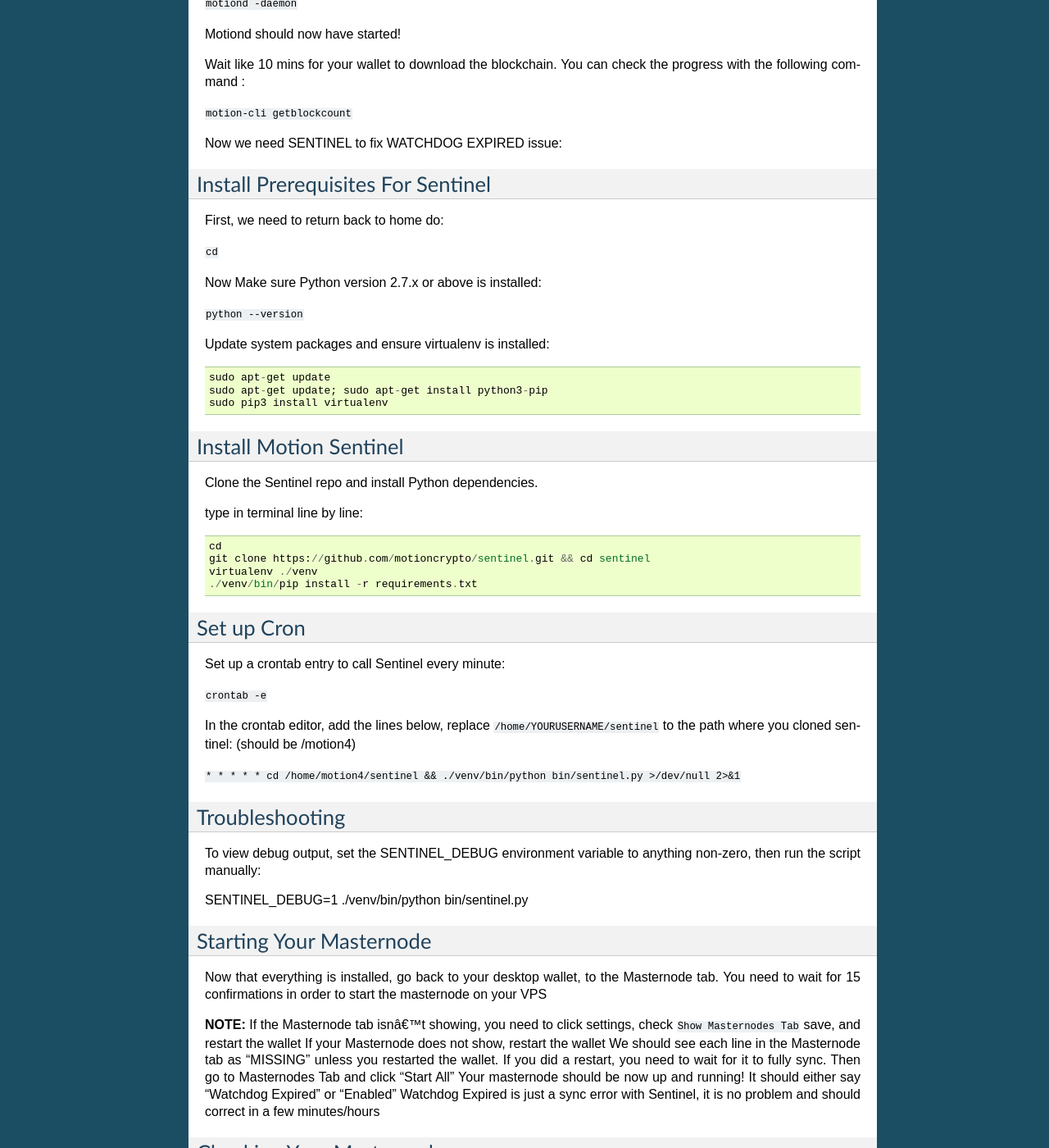
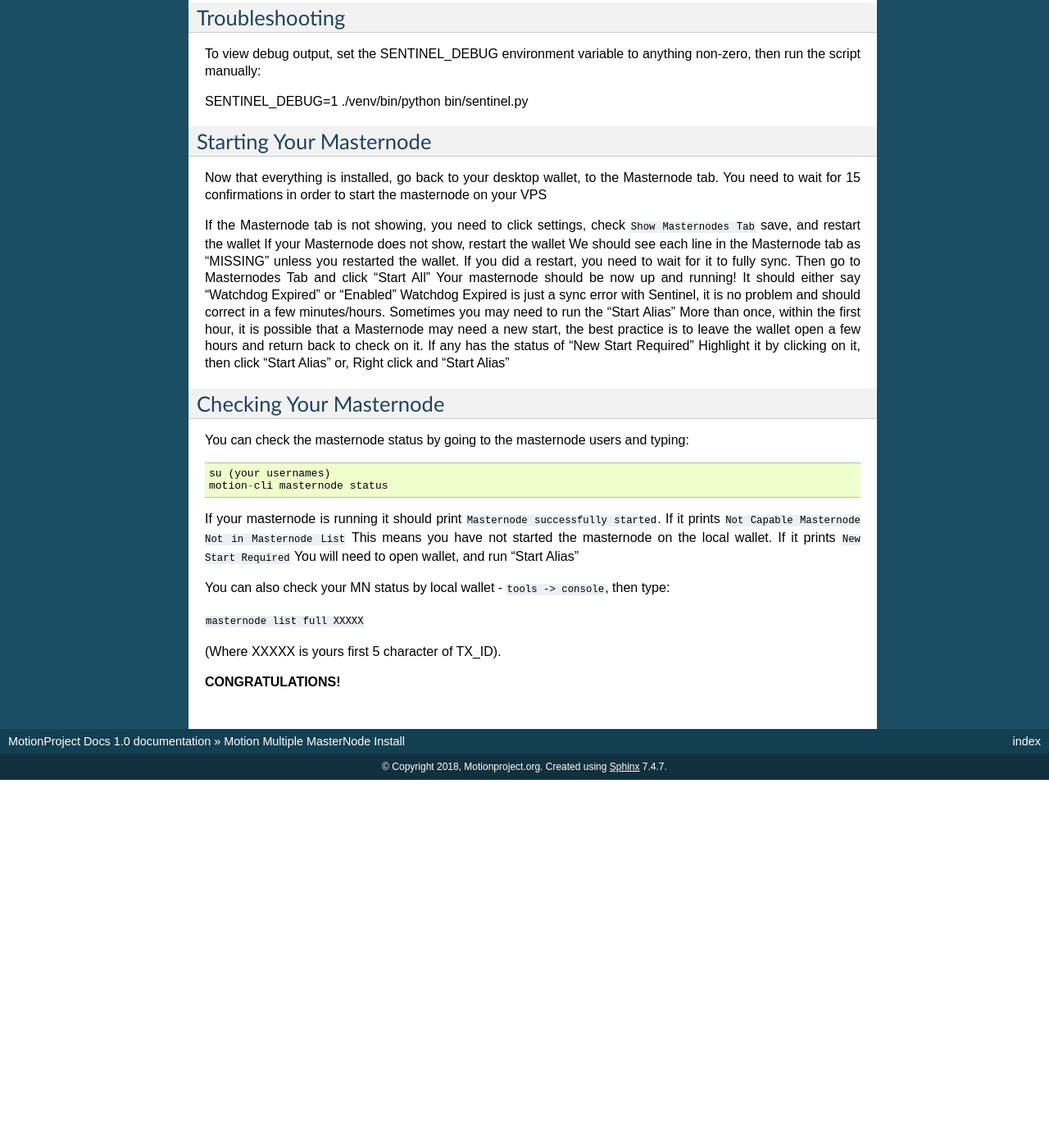
Before and after one commit to motioncrypto/motion-docs, a Sphinx documentation site: the page built from docs/Install_Multiple_Masternodes_on_VPS.md, in a window 1280 px wide and 1400 px high, scrolled down 11309 px. Shown: the whole window at 82% size. Built offline with Sphinx 7.4.7, drawn with Linux system fonts in a browser that asks for light colours; pages that are not in the unit, such as notebooks, are missing from menus; after the commit the page ends 12260 px from its top, so only the background shows below that; some of the changed text lies outside the part shown.

Commit message:
Update Install_Multiple_Masternodes_on_VPS.md

````diff
--- a/docs/Install_Multiple_Masternodes_on_VPS.md
+++ b/docs/Install_Multiple_Masternodes_on_VPS.md
@@ -147,7 +147,7 @@
 If your VPS is 1 GB or less of RAM, We need to make swap memory by using these commands line by line:
 
 ```
-cd /
+cd
 sudo dd if=/dev/zero of=swapfile bs=1M count=3000
 sudo mkswap swapfile
 sudo swapon swapfile
@@ -200,7 +203,7 @@
 sudo mv motiond /usr/bin/motiond
 ```
 
-Now we need to login to each user and setup the Masternodes. Do:
+Now we need to login to each user and setup the Masternodes (depending on how many you make). Do:
 
 `su motion1`
 
@@ -212,15 +215,13 @@
 
 `mkdir .motioncore`
 
-`mkdir motion`
-
 Now, let's get your motion.conf ready with:
 
 `cd .motioncore`
 
 `nano motion.conf`
 
-Copy and paste this configuration template:
+Copy and paste this configuration template, add in your own variables:
 
 ```
 rpcuser=<make a user>
@@ -254,7 +255,7 @@
 
 Motiond should now have started!
 
-Wait like 10 mins for your wallet to download the blockchain. You can check the progress with the following command :
+It will take about 10 mins for your wallet to download the blockchain. You can check the progress with the following command :
 
 `motion-cli getblockcount`
 
@@ -322,15 +324,13 @@
 
 `mkdir .motioncore`
 
-`mkdir motion`
-
 Now, let's get your motion.conf ready with:
 
 `cd .motioncore`
 
 `nano motion.conf`
 
-Copy and paste this configuration template:
+Copy and paste this configuration template, add your variables:
 
 ```
 rpcuser=<make a user>
@@ -364,28 +364,11 @@
 
 Motiond should now have started!
 
-Wait like 10 mins for your wallet to download the blockchain. You can check the progress with the following command :
+It will take about 10 mins for your wallet to download the blockchain. You can check the progress with the following command :
 
 `motion-cli getblockcount`
 
 Now we need SENTINEL to fix WATCHDOG EXPIRED issue:
-
-### Install Prerequisites For Sentinel
-First, we need to return back to home do:
-
-`cd`
-
-Now Make sure Python version 2.7.x or above is installed:
-
-`python --version`
-
-Update system packages and ensure virtualenv is installed:
-
-```
-sudo apt-get update
-sudo apt-get update; sudo apt-get install python3-pip
-sudo pip3 install virtualenv
-```
 
 ### Install Motion Sentinel
 Clone the Sentinel repo and install Python dependencies.
@@ -407,7 +390,10 @@
 In the crontab editor, add the lines below, replace `/home/YOURUSERNAME/sentinel` to the path where you cloned sentinel: (should be /motion1)
 
 
-`* * * * * cd /home/motion2/sentinel && ./venv/bin/python bin/sentinel.py >/dev/null 2>&1`
+```
+* * * * * cd /home/motion2/sentinel && ./venv/bin/python bin/sentinel.py >/dev/null 2>&1
+@reboot motiond -daemon
+```
 
 ### Troubleshooting
 To view debug output, set the SENTINEL_DEBUG environment variable to anything non-zero, then run the script manually:
@@ -416,7 +402,7 @@
 
 **NOTE:** You will need to repeat these steps for each Masternode you are going to install on this VPS. I suggest you do NO MORE than 4 per VPS
 
-Now we need to login to each user and setup the Masternodes. Do:
+Now we need to login to each user and setup the 3rd Masternode. Do:
 
 `su motion3`
 
@@ -470,28 +454,11 @@
 
 Motiond should now have started!
 
-Wait like 10 mins for your wallet to download the blockchain. You can check the progress with the following command :
+It will take about 10 mins for your wallet to download the blockchain. You can check the progress with the following command :
 
 `motion-cli getblockcount`
 
 Now we need SENTINEL to fix WATCHDOG EXPIRED issue:
-
-### Install Prerequisites For Sentinel
-First, we need to return back to home do:
-
-`cd`
-
-Now Make sure Python version 2.7.x or above is installed:
-
-`python --version`
-
-Update system packages and ensure virtualenv is installed:
-
-```
-sudo apt-get update
-sudo apt-get update; sudo apt-get install python3-pip
-sudo pip3 install virtualenv
-```
 
 ### Install Motion Sentinel
 Clone the Sentinel repo and install Python dependencies.
@@ -586,23 +552,6 @@
 
 Now we need SENTINEL to fix WATCHDOG EXPIRED issue:
 
-### Install Prerequisites For Sentinel
-First, we need to return back to home do:
-
-`cd`
-
-Now Make sure Python version 2.7.x or above is installed:
-
-`python --version`
-
-Update system packages and ensure virtualenv is installed:
-
-```
-sudo apt-get update
-sudo apt-get update; sudo apt-get install python3-pip
-sudo pip3 install virtualenv
-```
-
 ### Install Motion Sentinel
 Clone the Sentinel repo and install Python dependencies.
 
@@ -623,7 +572,10 @@
 In the crontab editor, add the lines below, replace `/home/YOURUSERNAME/sentinel` to the path where you cloned sentinel: (should be /motion4)
 
 
-`* * * * * cd /home/motion4/sentinel && ./venv/bin/python bin/sentinel.py >/dev/null 2>&1`
+```
+* * * * * cd /home/motion4/sentinel && ./venv/bin/python bin/sentinel.py >/dev/null 2>&1
+@reboot motiond -daemon
+```
 
 ### Troubleshooting
 To view debug output, set the SENTINEL_DEBUG environment variable to anything non-zero, then run the script manually:
@@ -636,23 +588,25 @@
 Now that everything is installed, go back to your desktop wallet, to the Masternode tab.
 You need to wait for 15 confirmations in order to start the masternode on your VPS
 
-**NOTE:**
-If the Masternode tab isnâ€™t showing, you need to  click settings, check `Show Masternodes Tab` save, and restart the wallet
+If the Masternode tab is not showing, you need to  click settings, check `Show Masternodes Tab` save, and restart the wallet
 If your Masternode does not show, restart the wallet
 We should see each line in the Masternode tab as "MISSING" unless you restarted the wallet. If you did a restart, you need to wait for it to fully sync. Then go to Masternodes Tab and click "Start All"
 Your masternode should be now up and running!
-It should either say "Watchdog Expired" or "Enabled" Watchdog Expired is just a sync error with Sentinel, it is no problem and should correct in a few minutes/hours
+It should either say "Watchdog Expired" or "Enabled" Watchdog Expired is just a sync error with Sentinel, it is no problem and should correct in a few minutes/hours. Sometimes you may need to run the "Start Alias" More than once, within the first hour, it is possible that a Masternode may need a new start, the best practice is to leave the wallet open a few hours and return back to check on it. If any has the status of "New Start Required" Highlight it by clicking on it, then click "Start Alias" or, Right click and "Start Alias"
 
 ### Checking Your Masternode
-You can check the masternode status by going to the masternode vps and typing:
+You can check the masternode status by going to the masternode users and typing:
 
 ```
+su (your usernames)
 motion-cli masternode status
 ```
 
 If your masternode is running it should print `Masternode successfully started`.
+If it prints `Not Capable Masternode Not in Masternode List` This means you have not started the masternode on the local wallet.
+If it prints `New Start Required` You will need to open wallet, and run "Start Alias"
 
-You can also check your MN status by local wallet - `tools -> console`, just type:
+You can also check your MN status by local wallet - `tools -> console`, then type:
 
 `masternode list full XXXXX`
 
````
Also changed, not shown: other parts of docs/Install_Multiple_Masternodes_on_VPS.md (+10 -9 lines).
